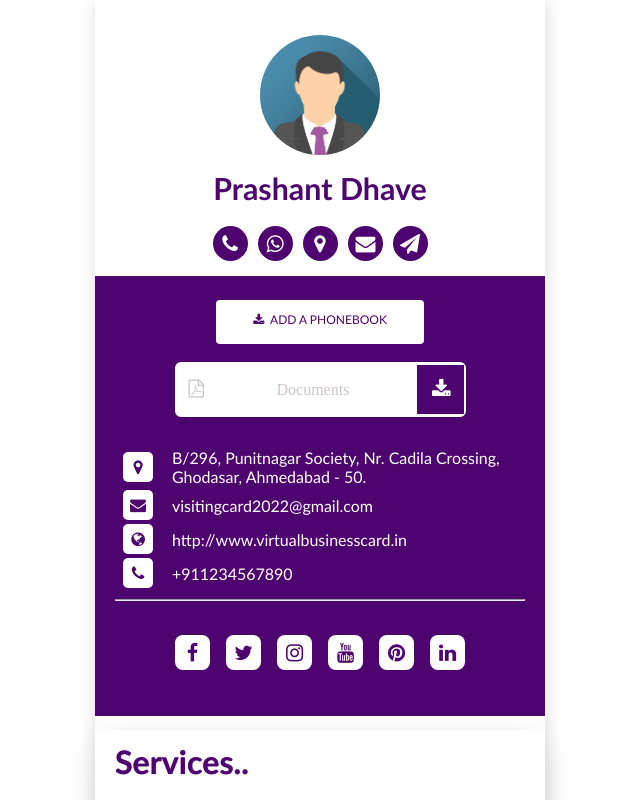
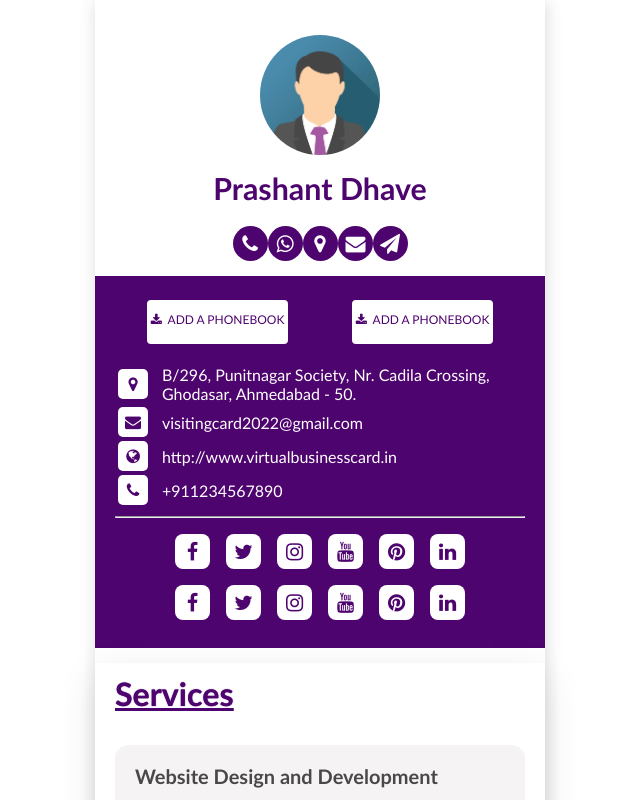
Before and after one commit to varsha0198/VISITING-CARD, a plain HTML site: page index.html in a window 1280 px wide. Shown: the top 800 px of the page, without its empty margins (320-960 px from the left). Drawn offline with Linux system fonts and the light colour scheme.

Commit message:
seventh commit

```diff
--- a/index.html
+++ b/index.html
@@ -49,10 +49,15 @@
                         <i class="fa fa-download shadow-button-icon"></i>
                         &nbsp;Add a Phonebook
                     </a>
+                    <a href="phonebook" class="addphonebook">
+                        <i class="fa fa-download shadow-button-icon"></i>
+                        &nbsp;Add a Phonebook
+                    </a>
+
 
                 </div>
-               <br>
-                <div style="text-align: center;">
+
+                <!-- <div style="text-align: center;">
                     <a class="documents" href="eDesign guru.pdf">
                         <div class="pdf-icon">
                             <i class="fa fa-file-pdf-o"></i>
@@ -62,7 +67,7 @@
                             <i class="fa fa-download"></i>
                         </div>
                     </a>
-                </div>
+                </div> -->
 
                 <br>
                 <table class="table-items">
@@ -149,13 +154,44 @@
                             <i class="share-btn-linkedin fa fa-linkedin"></i>
                         </a>
                     </li>
+
+                    <li>
+                        <a href="facebook..">
+                            <i class="share-btn-facebook fa fa-facebook"></i>
+                        </a>
+                    </li>
+                    <li>
+                        <a href="twiteer..">
+                            <i class="share-btn-twitter fa fa-twitter"></i>
+                        </a>
+                    </li>
+                    <li>
+                        <a href="instagram..">
+                            <i class="share-btn-instagram fa fa-instagram"></i>
+                        </a>
+                    </li>
+                    <li>
+                        <a href="you tube...">
+                            <i class="share-btn-youtube fa fa-youtube"></i>
+                        </a>
+                    </li>
+                    <li>
+                        <a href="pintrest..">
+                            <i class="share-btn-pinterest fa fa-pinterest"></i>
+                        </a>
+                    </li>
+                    <li>
+                        <a href="linkedin">
+                            <i class="share-btn-linkedin fa fa-linkedin"></i>
+                        </a>
+                    </li>
                 </ul>
 
             </div>
         </div>
 
         <div class="thirdpage">
-            <h2 class="third-heading"><strong> Services.. </strong></h2>
+            <h2 class="third-heading"><strong><u style="margin-top:4px ;"> Services</u> </strong></h2>
 
             <br>
             <div>
--- a/style.css
+++ b/style.css
@@ -83,7 +83,7 @@ body {
 }
 a {
     text-decoration: none;
-    margin: 0 5px;
+
 }
 .firstpagefooter {
     background-color: var(--primary-color);
@@ -93,11 +93,11 @@ a {
 }
 .phonebook-btn {
     display: flex;
-    justify-content: center;
+    justify-content: space-around;
 
 }
 .addphonebook {
-    min-width: 200px;
+
     font-size: 17px;
     height: 20px;
     font-family: 'Trebuchet MS', 'Lucida Sans Unicode', 'Lucida Grande', 'Lucida Sans', Arial, sans-serif;
@@ -259,6 +259,12 @@ a {
     color: var(--primary-color);
     text-shadow: 0 0 1px;
 }
+.third-heading::after {
+    content:'' ;
+    width:10px;
+    height: 10px;
+    background-color: red;
+}
 
 .banner {
     text-align: left;
```
